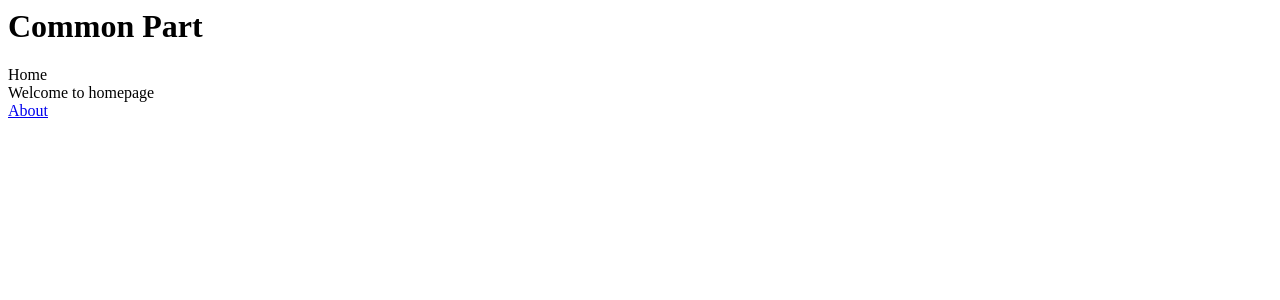
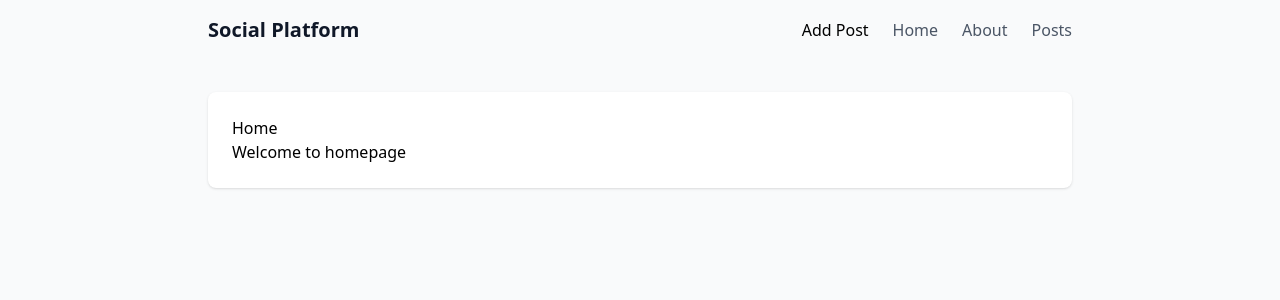
Before and after one commit to johnrafaellim/SOCIAL_MEDIA_APP, a Laravel app: page / in a window 1280 px wide. Shown: the top 300 px of the page. Run offline with Laravel 12, Linux system fonts and the light colour scheme; style sheets or scripts are compiled from the project's sources; some libraries are stand-ins or nearby versions.

Commit message:
feat: created layout and post form

```diff
--- a/composer.json
+++ b/composer.json
@@ -9,6 +9,7 @@
         "php": "^8.2",
         "inertiajs/inertia-laravel": "^2.0",
         "laravel/framework": "^12.0",
+        "laravel/telescope": "^5.28",
         "laravel/tinker": "^2.10.1"
     },
     "require-dev": {
--- /dev/null
+++ b/resources/js/components/app-header-link.tsx
@@ -0,0 +1,17 @@
+import { Link } from "@inertiajs/react";
+import React, { ReactNode } from "react";
+
+interface AppHeaderLinkProps {
+    href: string;
+    children: ReactNode;
+}
+
+const AppHeaderLink = ({ href, children }: AppHeaderLinkProps) => {
+    return (
+        <Link href={href} className="text-gray-600 font-medium">
+            {children}
+        </Link>
+    );
+};
+
+export default AppHeaderLink;
--- /dev/null
+++ b/resources/js/components/app-header-logo.tsx
@@ -0,0 +1,12 @@
+import { Link } from "@inertiajs/react";
+import React from "react";
+
+const AppHeaderLogo = () => {
+    return (
+        <Link href="/" className="text-xl font-semibold text-gray-900">
+            Social Platform
+        </Link>
+    );
+};
+
+export default AppHeaderLogo;
--- /dev/null
+++ b/resources/js/components/app-header.tsx
@@ -0,0 +1,24 @@
+import React from "react";
+import AppHeaderLogo from "./app-header-logo";
+import AppHeaderLink from "./app-header-link";
+import { Link } from "@inertiajs/react";
+
+const Appheader = () => {
+    return (
+        <header>
+            <div className="max-w-4xl mx-auto px-4 py-4">
+                <nav className="flex items-center justify-between">
+                    <AppHeaderLogo />
+                    <div className="flex space-x-6">
+                        <Link href="posts/create">Add Post</Link>
+                        <AppHeaderLink href="/">Home</AppHeaderLink>
+                        <AppHeaderLink href="/about">About</AppHeaderLink>
+                        <AppHeaderLink href="/posts">Posts</AppHeaderLink>
+                    </div>
+                </nav>
+            </div>
+        </header>
+    );
+};
+
+export default Appheader;
--- a/resources/js/layouts/app-layout.tsx
+++ b/resources/js/layouts/app-layout.tsx
@@ -1,4 +1,5 @@
 import { ReactNode } from "react";
+import Appheader from "../components/app-header";
 
 interface AppLayoutProps {
     children: ReactNode;
@@ -6,9 +7,13 @@ interface AppLayoutProps {
 
 const AppLayout = ({ children }: AppLayoutProps) => {
     return (
-        <div>
-            <h1>Common Part</h1>
-            <div>{children}</div>
+        <div className="bg-gray-50 min-h-screen">
+            <Appheader />
+            <main className="max-w-4xl mx-auto px-4 py-8">
+                <div className="bg-white rounded-lg shadow-sm p-6">
+                    {children}
+                </div>
+            </main>
         </div>
     );
 };
--- a/resources/js/pages/about.tsx
+++ b/resources/js/pages/about.tsx
@@ -6,7 +6,6 @@ const About = () => {
         <AppLayout>
             <div>About</div>
             <div>Welcome to about page</div>
-            <Link href="/">Home</Link>
         </AppLayout>
     );
 };
--- a/resources/js/pages/home.tsx
+++ b/resources/js/pages/home.tsx
@@ -6,7 +6,6 @@ const Home = () => {
         <AppLayout>
             <div>Home</div>
             <div>Welcome to homepage</div>
-            <Link href="/about">About</Link>
         </AppLayout>
     );
 };
--- /dev/null
+++ b/resources/js/pages/posts/create.tsx
@@ -0,0 +1,46 @@
+import React from "react";
+import AppLayout from "../../layouts/app-layout";
+import { Form } from "@inertiajs/react";
+
+const PostsCreate = () => {
+    return (
+        <AppLayout>
+            <h1 className="text-2xl font-bold text-gray-900 mb-4">
+                Create Post
+            </h1>
+            <Form action="/posts" method="post" className="space-y-4">
+                <div>
+                    <label htmlFor="title" className="block mb-1">
+                        Title
+                    </label>
+                    <input
+                        id="title"
+                        className="w-full border rounded px-3 py-2"
+                        name="title"
+                        type="text"
+                        required
+                    />
+                </div>
+                <div>
+                    <label htmlFor="body" className="block mb-1">
+                        Body
+                    </label>
+                    <textarea
+                        id="body"
+                        className="w-full border rounded px-3 py-2"
+                        name="body"
+                        required
+                    />
+                </div>
+                <button
+                    type="submit"
+                    className="bg-blue-600 text-white px-4 py-2 rounded"
+                >
+                    Create
+                </button>
+            </Form>
+        </AppLayout>
+    );
+};
+
+export default PostsCreate;
--- /dev/null
+++ b/resources/js/pages/posts/index.tsx
@@ -0,0 +1,45 @@
+import React from "react";
+import AppLayout from "../../layouts/app-layout";
+import { Post } from "resources/js/types";
+import { Link } from "@inertiajs/react";
+
+interface PostsIndexProps {
+    posts: Post[];
+}
+
+const PostsIndex = ({ posts }: PostsIndexProps) => {
+    return (
+        <AppLayout>
+            <div className="space-y-6">
+                <h1 className="text-2xl font-bold text-gray-900">Posts</h1>
+                {posts.length === 0 ? (
+                    <div className="text-center py-8">
+                        <p className="text-gray-500">No posts found.</p>
+                    </div>
+                ) : (
+                    <div>
+                        {posts.map((post) => (
+                            <article
+                                key={post.id}
+                                className="border-b border-gray-200 pb-6 last:border-b-0"
+                            >
+                                <h2 className="text-xl font-semibold mb-2">
+                                    <Link href={`/posts/${post.id}`}>
+                                        {post.title}
+                                    </Link>
+                                </h2>
+
+                                <p className="text-gray-600">
+                                    {post.body.substring(0, 200)}
+                                    {post.body.length > 200 && "..."}
+                                </p>
+                            </article>
+                        ))}
+                    </div>
+                )}
+            </div>
+        </AppLayout>
+    );
+};
+
+export default PostsIndex;
--- /dev/null
+++ b/resources/js/pages/posts/show.tsx
@@ -0,0 +1,18 @@
+import React from "react";
+import AppLayout from "../../layouts/app-layout";
+import { Post } from "resources/js/types";
+
+interface PostsShowProps {
+    post: Post;
+}
+
+const PostsShow = ({ post }: PostsShowProps) => {
+    return (
+        <AppLayout>
+            <h1>{post.title}</h1>
+            <div>{post.body}</div>
+        </AppLayout>
+    );
+};
+
+export default PostsShow;
--- a/resources/views/app.blade.php
+++ b/resources/views/app.blade.php
@@ -4,7 +4,7 @@
     <meta charset="utf-8" />
     <meta name="viewport" content="width=device-width, initial-scale=1">
     @viteReactRefresh
-    @vite(['resources/js/app.tsx', 'resources/css/app/css'])
+    @vite(['resources/js/app.tsx', 'resources/css/app.css'])
     @inertiaHead
 </head>
 
--- a/routes/web.php
+++ b/routes/web.php
@@ -1,5 +1,6 @@
 <?php
 
+use App\Http\Controllers\PostController;
 use Illuminate\Support\Facades\Route;
 use Inertia\Inertia;
 
@@ -10,3 +11,11 @@ Route::get('/', function () {
 Route::get('/about', function () {
     return Inertia::render('about');
 });
+
+
+Route::controller(PostController::class)->group(function () {
+    Route::get('/posts', 'index');
+    Route::get('/posts/create', 'create');
+    Route::post('/posts', 'store');
+    Route::get('/posts/{id}', 'show');
+});
```
Also changed, not shown: app/Http/Controllers/PostController.php (added, +43 -0 lines), app/Models/Post.php (added, +13 -0 lines), resources/js/types/index.d.ts (added, +7 -0 lines), database/migrations/2026_11_12_121951_create_posts_table.php (added).
